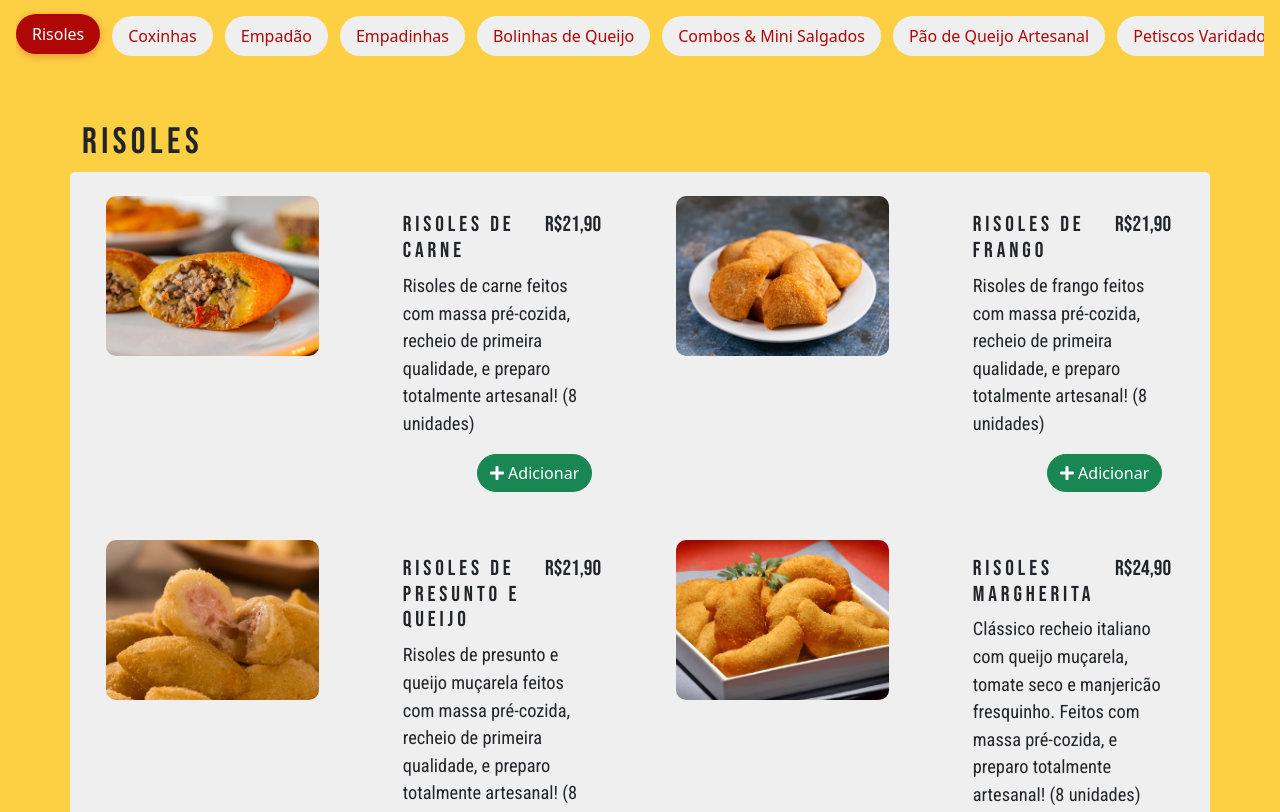
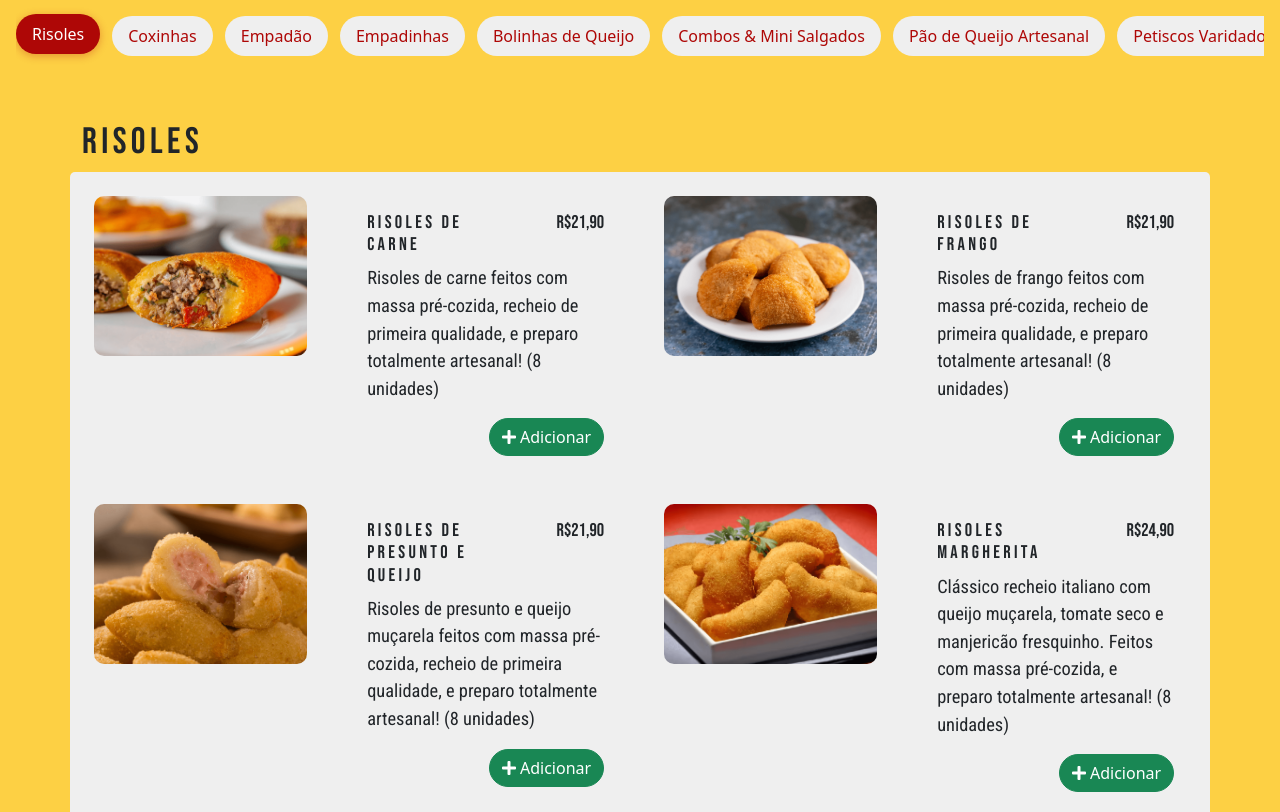
Before and after one commit to caresdev/restaurant-menu, a website: page index.html in a window 1280 px wide. Shown: the part 800-1612 px from the top of the page. Drawn offline with nearby package versions, Linux system fonts and the light colour scheme.

Commit message:
enhance responsivness on larger devices, add new categories and items to data.json

```diff
--- a/css/index.css
+++ b/css/index.css
@@ -1483,7 +1483,7 @@ main {
         font-size: 1.8em;
     }
     h4 {
-        font-size: 1.35em;
+        font-size: 1.15em;
     }
 
 }
--- a/data.json
+++ b/data.json
@@ -514,6 +514,14 @@
           "price": 21.9,
           "image": "images/menu-items/empadinhas-grao-de-bico.jpeg",
           "available": true
+        },
+        {
+          "id": "empadinhas-item-007",
+          "title": "Empadinhas de Espinafre com Ricota",
+          "description": "Empadinhas vegetarianas com recheio cremoso de espinafre fresco e creme de ricota. (2 unidades grandes)",
+          "price": 19.9,
+          "image": "images/menu-items/empadinhas-espinafre-ricota.jpeg",
+          "available": true
         }
       ]
     },
@@ -616,7 +624,7 @@
       "name": "Combos & Mini Salgados",
       "optionGroups": [
         {
-          "id": "traditional-flavors",
+          "id": "salgadinhos-traditional-flavors",
           "name": "Escolha Seus Sabores",
           "perItemMax": 5,
           "minSelect": 5,
@@ -669,7 +677,7 @@
           ]
         },
         {
-          "id": "vegan-vegetarian-flavors",
+          "id": "salgadinhos-vegan-flavors",
           "name": "Escolha Seus Sabores",
           "perItemMax": 5,
           "minSelect": 5,
@@ -722,6 +730,87 @@
             {
               "id": "bolinhas-mandioca-queijo-option",
               "name": "Bolinhas de Mandioca com Queijo (Vegetariano)",
+              "priceDelta": 0
+            }
+          ]
+        },
+        {
+          "id": "pasteizinhos-traditional-flavors",
+          "name": "Escolha Seus Sabores",
+          "perItemMax": 5,
+          "minSelect": 5,
+          "options": [
+            {
+              "id": "pasteizinhos-carne-option",
+              "name": "Carne",
+              "priceDelta": 0
+            },
+            {
+              "id": "pasteizinhos-frango-option",
+              "name": "Frango",
+              "priceDelta": 0
+            },
+            {
+              "id": "pasteizinhos-queijo-option",
+              "name": "Queijo",
+              "priceDelta": 0
+            },
+            {
+              "id": "pasteizinhos-presunto-queijo-option",
+              "name": "Presunto e Queijo",
+              "priceDelta": 0
+            },
+            {
+              "id": "bolinhas-queijo-calabresa-option",
+              "name": "Queijo com Calabresa",
+              "priceDelta": 0
+            },
+            {
+              "id": "bolinhas-queijo-bacon-option",
+              "name": "Queijo com Bacon",
+              "priceDelta": 0
+            }
+          ]
+        },
+        {
+          "id": "pasteizinhos-vegan-flavors",
+          "name": "Escolha Seus Sabores",
+          "perItemMax": 5,
+          "minSelect": 5,
+          "options": [
+            {
+              "id": "pasteizinhos-veganos-alho-poro-option",
+              "name": "Alho-Poró (Vegano)",
+              "priceDelta": 0
+            },
+            {
+              "id": "pasteizinhos-veganos-alho-poro-queijo-option",
+              "name": "Alho-Poró com Queijo (Vegetariano)",
+              "priceDelta": 0
+            },
+            {
+              "id": "pasteizinhos-veganos-cogumelos-option",
+              "name": "Cogumelos (Vegano)",
+              "priceDelta": 0
+            },
+            {
+              "id": "pasteizinhos-veganos-queijo-option",
+              "name": "Queijo (Vegetariano)",
+              "priceDelta": 0
+            },
+            {
+              "id": "pasteizinhos-veganos-marguerita-option",
+              "name": "Marguerita (Vegetariano)",
+              "priceDelta": 0
+            },
+            {
+              "id": "pasteizinhos-veganos-grao-de-bico-option",
+              "name": "Grão-de-bico (Vegano)",
+              "priceDelta": 0
+            },
+            {
+              "id": "pasteizinhos-veganos-palmito-option",
+              "name": "Palmito (Vegano)",
               "priceDelta": 0
             }
           ]
@@ -796,14 +885,14 @@
           "description": "Monte sua caixa com seus salgadinhos favoritos! Escolha a quantidade e os sabores.",
           "image": "images/menu-items/salgadinhos-tradicionais.jpeg",
           "available": true,
-          "optionGroupIds": ["traditional-flavors", "sauce", "extras"],
+          "optionGroupIds": ["salgadinhos-traditional-flavors", "sauce", "extras"],
           "variants": [
             {
               "id": "25-units",
               "label": "25 unidades",
               "price": 33.9,
               "optionOverrides": {
-                "traditional-flavors": { "perItemMax": 5, "minSelect": 2, "unitsPerSelection": 5 },
+                "salgadinhos-traditional-flavors": { "perItemMax": 5, "minSelect": 2, "unitsPerSelection": 5 },
                 "sauce": { "perItemMax": 1 },
                 "extras": { "perItemMax": 3 }
               }
@@ -813,7 +902,7 @@
               "label": "50 unidades",
               "price": 59.9,
               "optionOverrides": {
-                "traditional-flavors": { "perItemMax": 5, "minSelect": 3, "unitsPerSelection": 10 },
+                "salgadinhos-traditional-flavors": { "perItemMax": 5, "minSelect": 3, "unitsPerSelection": 10 },
                 "sauce": { "perItemMax": 2 },
                 "extras": { "perItemMax": 5 }
               }
@@ -823,7 +912,7 @@
               "label": "100 unidades",
               "price": 99.9,
               "optionOverrides": {
-                "traditional-flavors": { "perItemMax": 10, "minSelect": 5, "unitsPerSelection": 10 },
+                "salgadinhos-traditional-flavors": { "perItemMax": 10, "minSelect": 5, "unitsPerSelection": 10 },
                 "sauce": { "perItemMax": 3 },
                 "extras": { "perItemMax": 8 }
               }
@@ -836,14 +925,14 @@
           "description": "Monte sua caixa vegana/vegetariana com seus salgadinhos favoritos! Escolha a quantidade e os sabores.",
           "image": "images/menu-items/salgadinhos-veganos.png",
           "available": true,
-          "optionGroupIds": ["vegan-vegetarian-flavors", "sauce", "extras"],
+          "optionGroupIds": ["salgadinhos-vegan-flavors", "sauce", "extras"],
           "variants": [
             {
               "id": "25-units",
               "label": "25 unidades",
               "price": 35.9,
               "optionOverrides": {
-                "vegan-vegetarian-flavors": { "perItemMax": 5, "minSelect": 2, "unitsPerSelection": 5 },
+                "salgadinhos-vegan-flavors": { "perItemMax": 5, "minSelect": 2, "unitsPerSelection": 5 },
                 "sauce": { "perItemMax": 1 },
                 "extras": { "perItemMax": 3 }
               }
@@ -853,7 +942,7 @@
               "label": "50 unidades",
               "price": 63.9,
               "optionOverrides": {
-                "vegan-vegetarian-flavors": { "perItemMax": 5, "minSelect": 3, "unitsPerSelection": 10 },
+                "salgadinhos-vegan-flavors": { "perItemMax": 5, "minSelect": 3, "unitsPerSelection": 10 },
                 "sauce": { "perItemMax": 2 },
                 "extras": { "perItemMax": 5 }
               }
@@ -863,7 +952,95 @@
               "label": "100 unidades",
               "price": 109.9,
               "optionOverrides": {
-                "vegan-vegetarian-flavors": {
+                "salgadinhos-vegan-flavors": {
+                  "perItemMax": 10,
+                  "minSelect": 5,
+                  "unitsPerSelection": 10
+                },
+                "sauce": { "perItemMax": 3 },
+                "extras": { "perItemMax": 8 }
+              }
+            }
+          ]
+        },
+        {
+          "id": "combos-item-003",
+          "title": "Pasteizinhos Tradicionais",
+          "description": "Monte sua caixa com seus pasteizinhos de feira favoritos! Escolha a quantidade e os sabores.",
+          "image": "images/menu-items/pasteizinhos-tradicionais.webp",
+          "available": true,
+          "optionGroupIds": ["pasteizinhos-traditional-flavors", "sauce", "extras"],
+          "variants": [
+            {
+              "id": "25-units",
+              "label": "25 unidades",
+              "price": 29.9,
+              "optionOverrides": {
+                "pasteizinhos-traditional-flavors": { "perItemMax": 5, "minSelect": 2, "unitsPerSelection": 5 },
+                "sauce": { "perItemMax": 1 },
+                "extras": { "perItemMax": 3 }
+              }
+            },
+            {
+              "id": "50-units",
+              "label": "50 unidades",
+              "price": 52.9,
+              "optionOverrides": {
+                "pasteizinhos-traditional-flavors": { "perItemMax": 5, "minSelect": 3, "unitsPerSelection": 10 },
+                "sauce": { "perItemMax": 2 },
+                "extras": { "perItemMax": 5 }
+              }
+            },
+            {
+              "id": "100-units",
+              "label": "100 unidades",
+              "price": 92.9,
+              "optionOverrides": {
+                "pasteizinhos-traditional-flavors": {
+                  "perItemMax": 10,
+                  "minSelect": 5,
+                  "unitsPerSelection": 10
+                },
+                "sauce": { "perItemMax": 3 },
+                "extras": { "perItemMax": 8 }
+              }
+            }
+          ]
+        },
+        {
+          "id": "combos-item-004",
+          "title": "Pasteizinhos Veganos/Vegetarianos",
+          "description": "Monte sua caixa vegana/vegetariano com seus pasteizinhos de feira favoritos! Escolha a quantidade e os sabores.",
+          "image": "images/menu-items/pasteizinhos-veganos.jpg",
+          "available": true,
+          "optionGroupIds": ["pasteizinhos-vegan-flavors", "sauce", "extras"],
+          "variants": [
+            {
+              "id": "25-units",
+              "label": "25 unidades",
+              "price": 32.9,
+              "optionOverrides": {
+                "pasteizinhos-vegan-flavors": { "perItemMax": 5, "minSelect": 2, "unitsPerSelection": 5 },
+                "sauce": { "perItemMax": 1 },
+                "extras": { "perItemMax": 3 }
+              }
+            },
+            {
+              "id": "50-units",
+              "label": "50 unidades",
+              "price": 57.9,
+              "optionOverrides": {
+                "pasteizinhos-vegan-flavors": { "perItemMax": 5, "minSelect": 3, "unitsPerSelection": 10 },
+                "sauce": { "perItemMax": 2 },
+                "extras": { "perItemMax": 5 }
+              }
+            },
+            {
+              "id": "100-units",
+              "label": "100 unidades",
+              "price": 99.9,
+              "optionOverrides": {
+                "pasteizinhos-vegan-flavors": {
                   "perItemMax": 10,
                   "minSelect": 5,
                   "unitsPerSelection": 10
@@ -1088,7 +1265,7 @@
       "items": [
         {
           "id": "bebidas-item-001",
-          "title": "Coca-Cola Zero 350ml",
+          "title": "Coca-Cola Zero",
           "description": "Lata 350ml",
           "price": 6.49,
           "image": "images/menu-items/coca-zero-350.png",
@@ -1096,7 +1273,7 @@
         },
         {
           "id": "bebidas-item-002",
-          "title": "Coca-Cola Original 350ml",
+          "title": "Coca-Cola Original",
           "description": "Lata 350ml",
           "price": 6.49,
           "image": "images/menu-items/coca-350.png",
@@ -1104,7 +1281,7 @@
         },
         {
           "id": "bebidas-item-003",
-          "title": "Coca-Cola Zero 600ml",
+          "title": "Coca-Cola Zero",
           "description": "Garrafa Pet 600ml",
           "price": 8.9,
           "image": "images/menu-items/coca-zero-600.webp",
@@ -1112,7 +1289,7 @@
         },
         {
           "id": "bebidas-item-004",
-          "title": "Coca-Cola Original 600ml",
+          "title": "Coca-Cola Original",
           "description": "Garrafa Pet 600ml",
           "price": 8.9,
           "image": "images/menu-items/coca-600.png",
@@ -1120,7 +1297,7 @@
         },
         {
           "id": "bebidas-item-005",
-          "title": "Coca-Cola Zero 2l",
+          "title": "Coca-Cola Zero",
           "description": "Garrafa Pet 2l",
           "price": 19.9,
           "image": "images/menu-items/coca-zero-2l.webp",
@@ -1128,7 +1305,7 @@
         },
         {
           "id": "bebidas-item-006",
-          "title": "Coca-Cola Original 2l",
+          "title": "Coca-Cola Original",
           "description": "Garrafa Pet 2l",
           "price": 19.9,
           "image": "images/menu-items/coca-2l.webp",
@@ -1136,10 +1313,18 @@
         },
         {
           "id": "bebidas-item-007",
-          "title": "Guaraná Antarctica 2l",
+          "title": "Guaraná Antarctica Original",
           "description": "Garrafa Pet 2l",
           "price": 17.9,
           "image": "images/menu-items/guarana-2l.jpg",
+          "available": true
+        },
+        {
+          "id": "bebidas-item-009",
+          "title": "Sprite Original",
+          "description": "Garrafa Pet 2l",
+          "price": 18.5,
+          "image": "images/menu-items/sprite-2l.webp",
           "available": true
         }
       ]
--- a/js/index.js
+++ b/js/index.js
@@ -369,7 +369,7 @@ function renderMenu() {
     // Items container
     const itemsContainer = document.createElement("div");
     itemsContainer.className =
-      "section-items row row-cols-1 justify-content-center mb-5";
+      "section-items row row-cols-1 mb-5";
 
     // Render items
     availableItems.forEach((item) => {
@@ -393,7 +393,7 @@ function renderMenu() {
                 item.title
               }" class="menu-img"/>
             </div>
-            <div class="col-md-6 col-lg-5 item-info mt-3 px-4">
+            <div class="col-md-6 col-lg-6 item-info mt-3 px-4">
               <div class="row justify-content-between">
                 <h4 class="col-8 item-title text-uppercase">${item.title}</h4>
                 <h4 class="col-4 item-price">${priceDisplay}</h4>
```
Also changed, not shown: images/menu-items/empadinhas-espinafre-ricota.jpeg (added), images/menu-items/pasteizinhos-tradicionais.webp (added), images/menu-items/pasteizinhos-veganos.jpg (added), images/menu-items/sprite-2l.webp (added), 2 other files.
